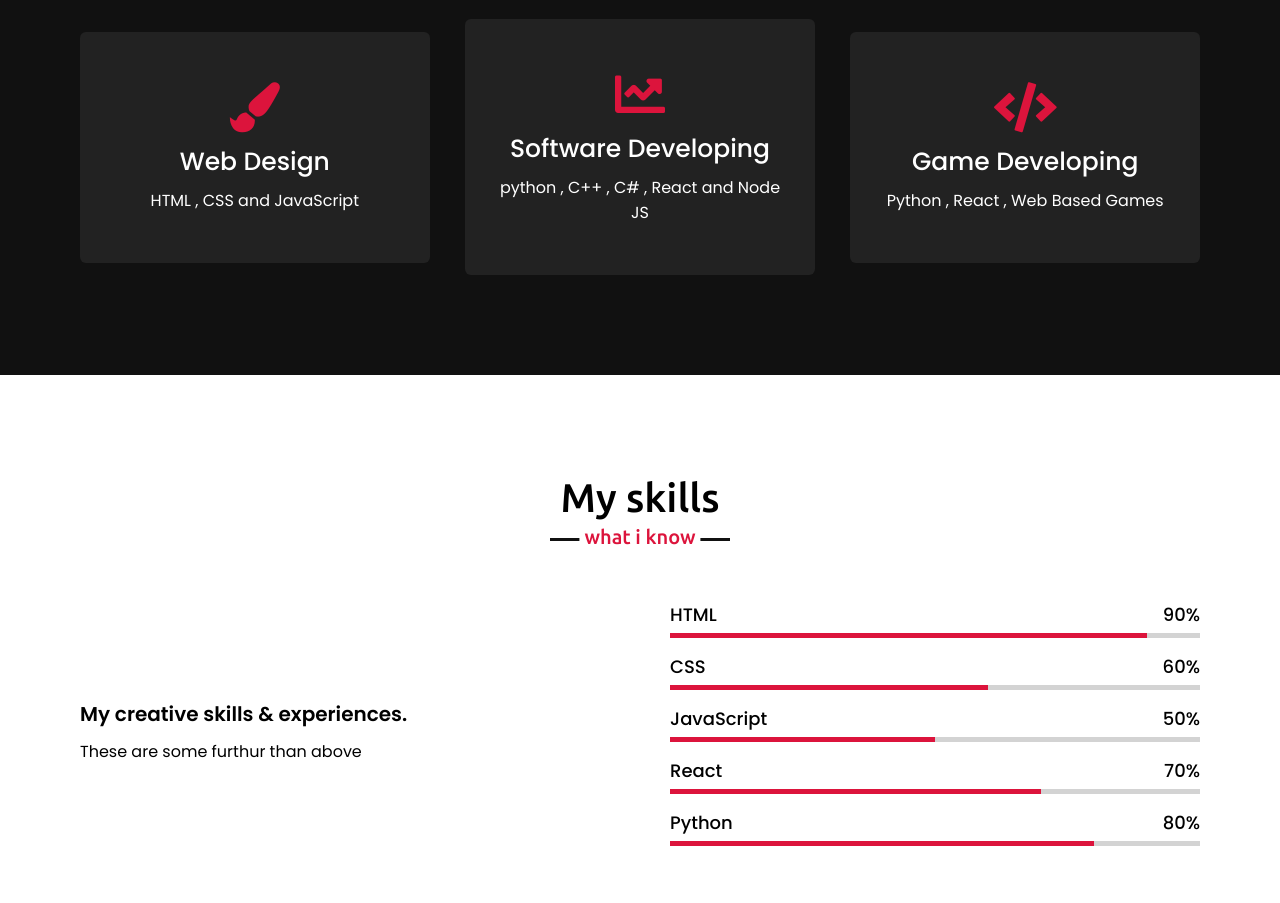
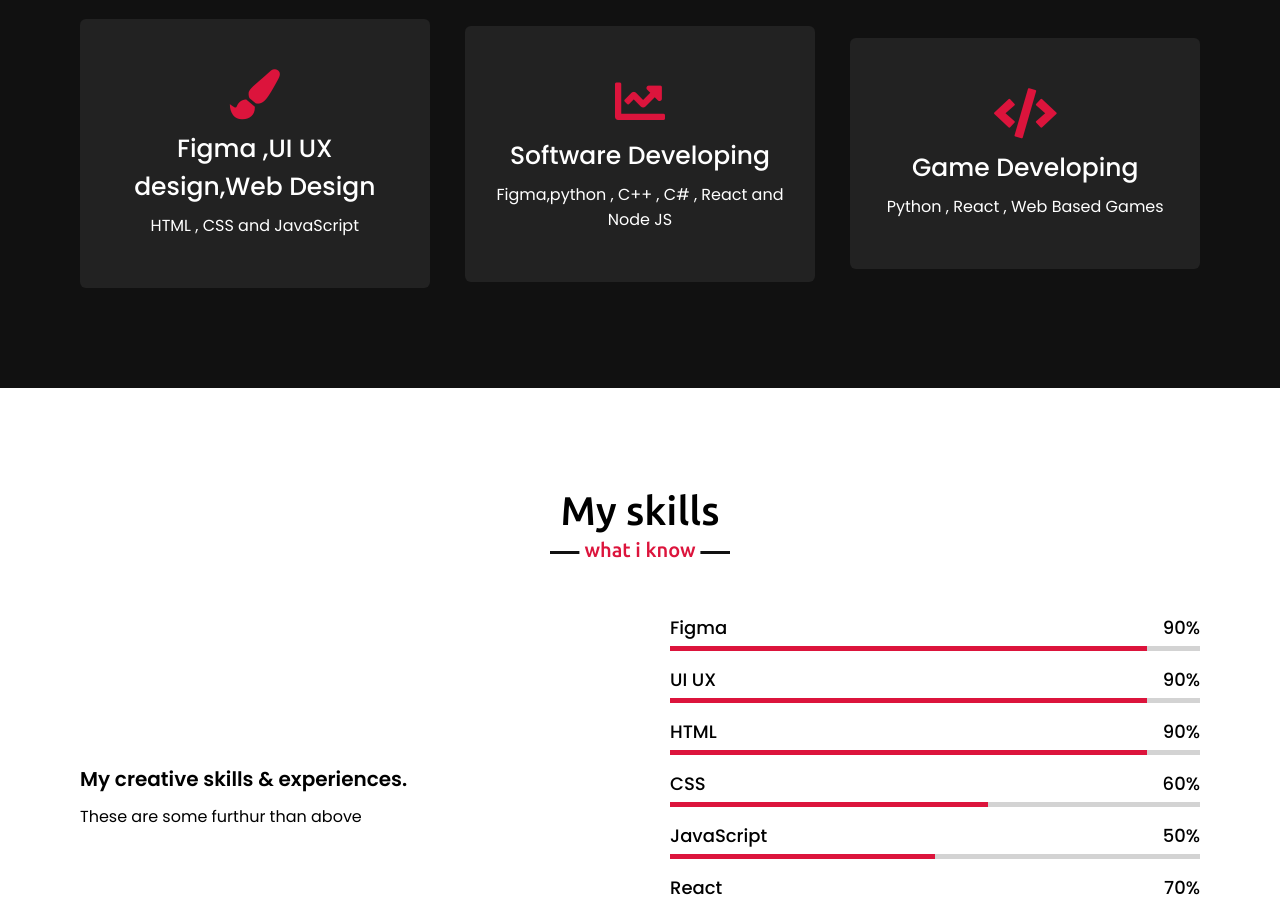
Before and after one commit to Epik-Whale463/Portfolio, a plain HTML site: page index.html in a window 1280 px wide. Shown: the part 1740-2643 px from the top of the page. Drawn offline with nearby package versions, Linux system fonts and the light colour scheme.

Commit message:
Update index.html

```diff
--- a/index.html
+++ b/index.html
@@ -56,7 +56,7 @@
                 </div>
                 <div class="column right">
                     <div class="text">I'm Rama Charan and I'm a <span class="typing-2"></span></div>
-                    <p>I am Rama Charan. A programmer , Web Developer , Software Developer and
+                    <p>I am Rama Charan. A UI UX Designer A programmer , Web Developer , Software Developer and
                     a Machine Learning enthusiast.</p>
                     <a href="#services">My Skills</a>
                 </div>
@@ -69,10 +69,11 @@
         <div class="max-width">
             <h2 class="title">My Skills</h2>
             <div class="serv-content">
+
                 <div class="card">
                     <div class="box">
                         <i class="fas fa-paint-brush"></i>
-                        <div class="text">Web Design</div>
+                        <div class="text">Figma ,UI UX design,Web Design</div>
                         <p>HTML , CSS and JavaScript</p>
                     </div>
                 </div>
@@ -80,7 +81,7 @@
                     <div class="box">
                         <i class="fas fa-chart-line"></i>
                         <div class="text">Software Developing</div>
-                        <p>python , C++ , C# , React and Node JS</p>
+                        <p>Figma,python , C++ , C# , React and Node JS</p>
                     </div>
                 </div>
                 <div class="card">
@@ -105,6 +106,20 @@
                     <p>These are some furthur than above</p>
                 </div>
                 <div class="column right">
+                    <div class="bars">
+                        <div class="info">
+                            <span>Figma</span>
+                            <span>90%</span>
+                        </div>
+                        <div class="line html"></div>
+                    </div>
+                    <div class="bars">
+                        <div class="info">
+                            <span>UI UX</span>
+                            <span>90%</span>
+                        </div>
+                        <div class="line html"></div>
+                    </div>
                     <div class="bars">
                         <div class="info">
                             <span>HTML</span>
```
